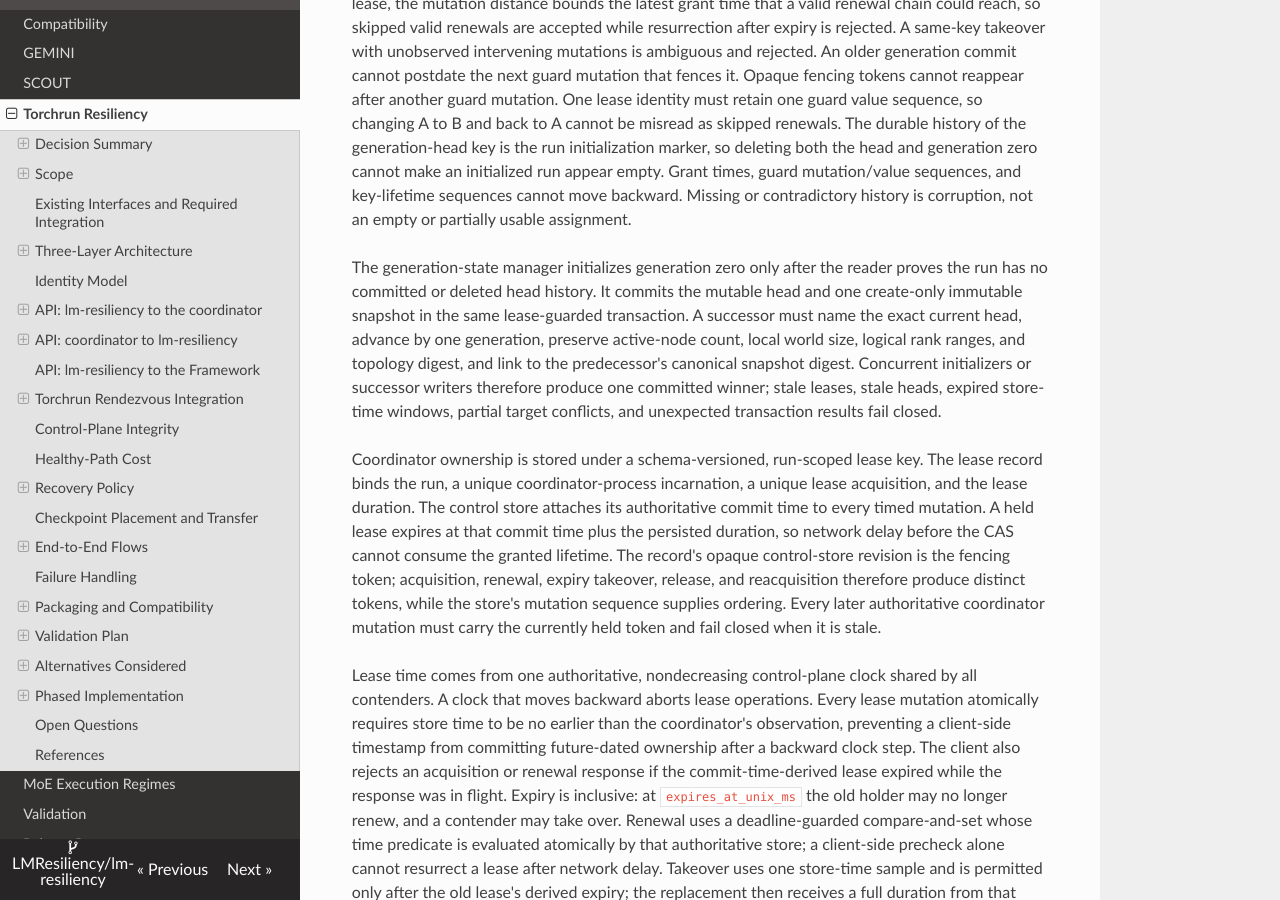
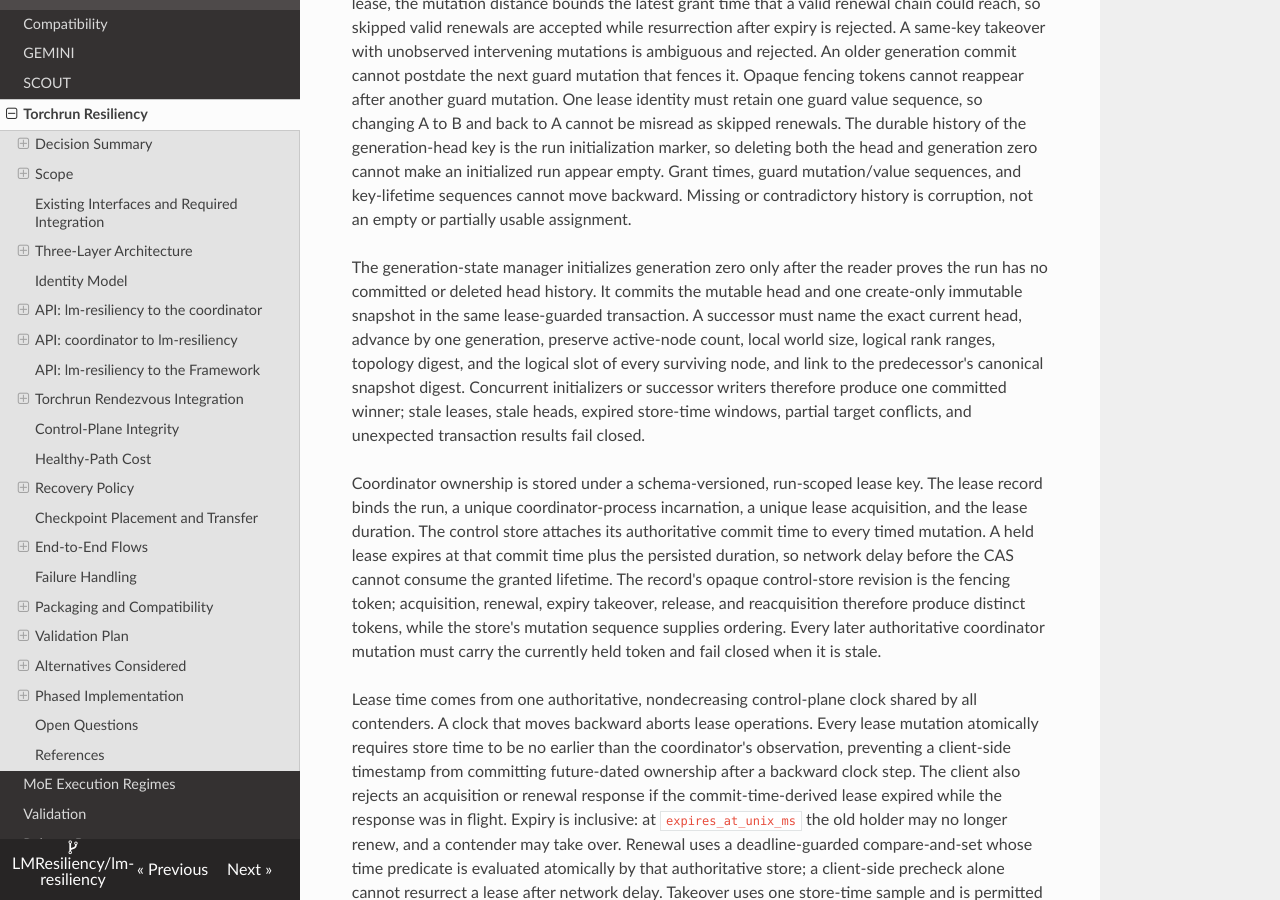
Before and after one commit to LMResiliency/lm-resiliency, an MkDocs documentation site: the page built from docs/torchrun_resiliency.md, in a window 1280 px wide and 900 px high, scrolled down 17276 px. Built offline with MkDocs 1.6.1, drawn with Linux system fonts in a browser that asks for light colours; nearby versions of some CDN libraries.

Commit message:
Preserve surviving node slots across generations

```diff
--- a/docs/torchrun_resiliency.md
+++ b/docs/torchrun_resiliency.md
@@ -916,10 +916,11 @@ proves the run has no committed or deleted head history. It commits the mutable
 head and one create-only immutable snapshot in the same lease-guarded
 transaction. A successor must name the exact current head, advance by one
 generation, preserve active-node count, local world size, logical rank ranges,
-and topology digest, and link to the predecessor's canonical snapshot digest.
-Concurrent initializers or successor writers therefore produce one committed
-winner; stale leases, stale heads, expired store-time windows, partial target
-conflicts, and unexpected transaction results fail closed.
+topology digest, and the logical slot of every surviving node, and link to the
+predecessor's canonical snapshot digest. Concurrent initializers or successor
+writers therefore produce one committed winner; stale leases, stale heads,
+expired store-time windows, partial target conflicts, and unexpected
+transaction results fail closed.
 
 Coordinator ownership is stored under a schema-versioned, run-scoped lease key.
 The lease record binds the run, a unique coordinator-process incarnation, a
```
Also changed, not shown: 2 other files.
